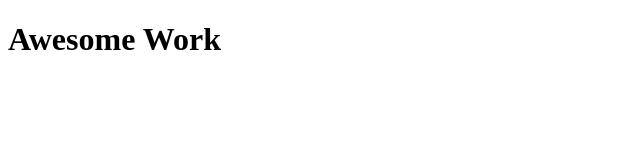
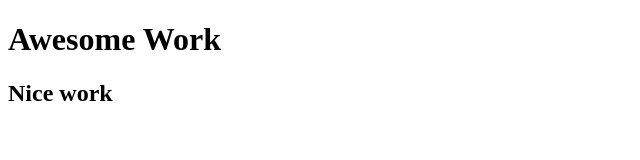
Before and after one commit to S3Coder/my-app, a plain HTML site: page index.html in a window 1280 px wide. Shown: the whole page, without its empty margins (0-640 px from the left). Drawn offline with Linux system fonts and the light colour scheme.

Commit message:
next line added

```diff
--- a/index.html
+++ b/index.html
@@ -8,5 +8,6 @@
 </head>
 <body>
     <h1> Awesome Work </h1>
+    <h2> Nice work </h1>
 </body>
 </html>
```
